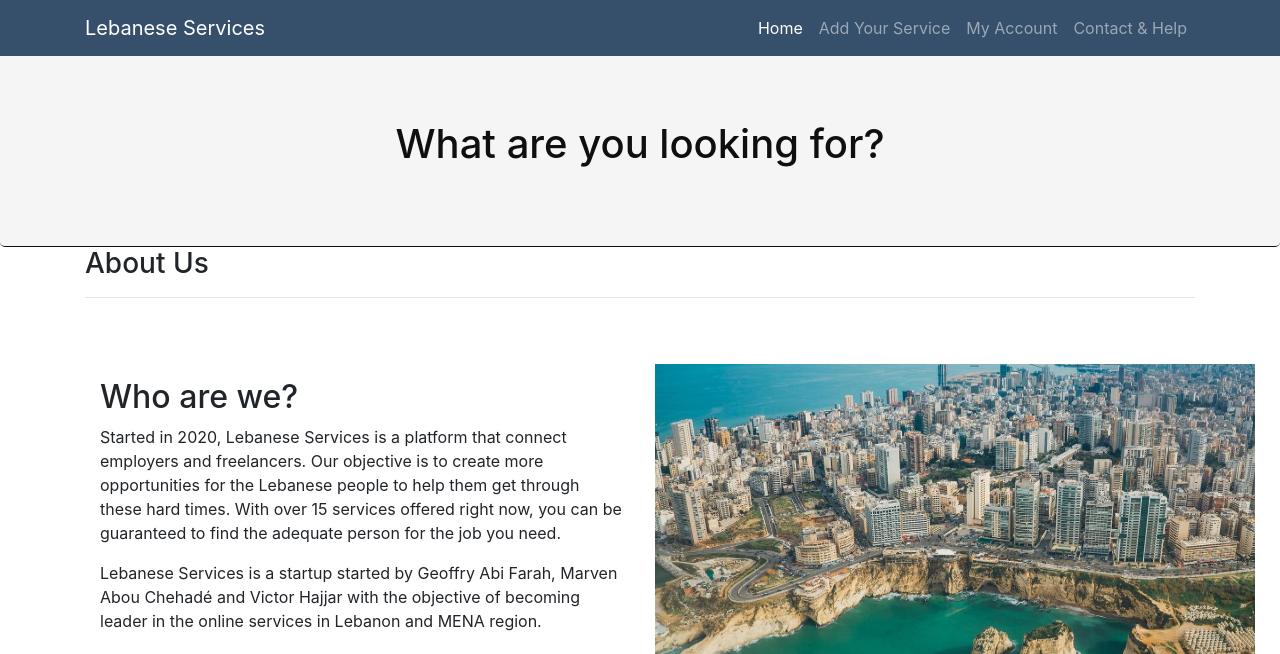
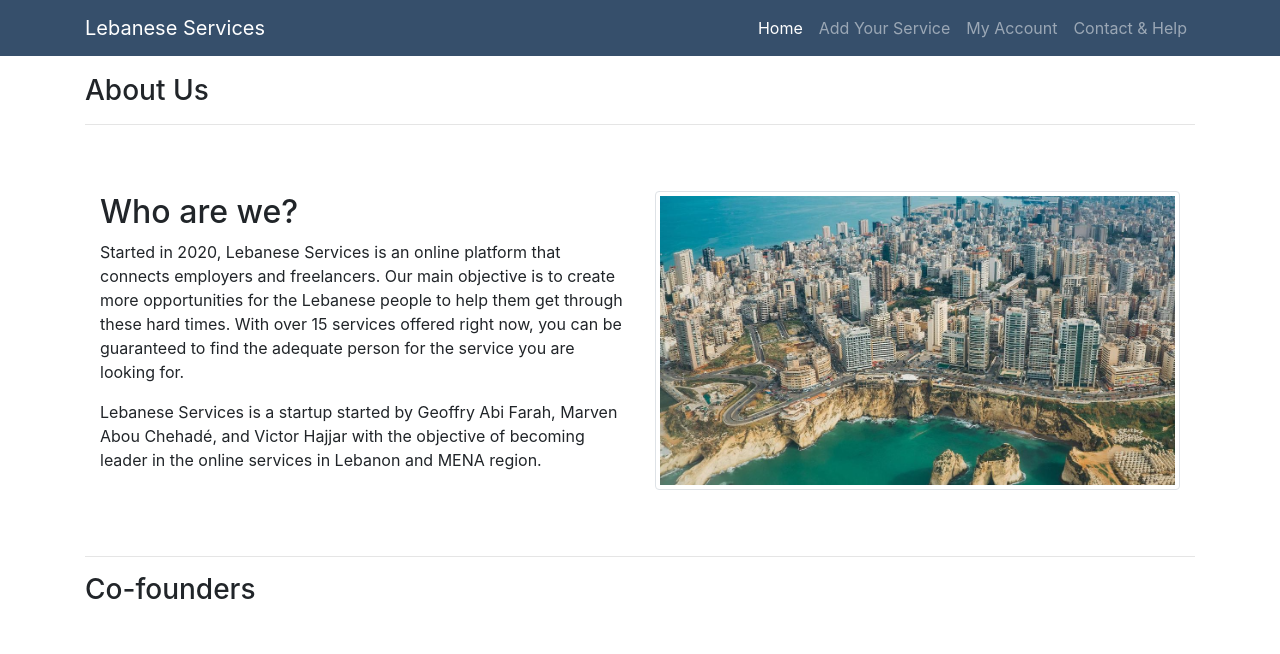
Before and after one commit to GeoffryAbiFarah/Lebanese-Services, a PHP site: page /aboutus.html in a window 1280 px wide. Shown: the top 654 px of the page. Run offline with PHP 8.4, Linux system fonts and the light colour scheme; some libraries are stand-ins or nearby versions.

Commit message:
about-us small modifications

```diff
--- a/aboutus.html
+++ b/aboutus.html
@@ -37,17 +37,20 @@
 
         </div>
     </nav>
-<!-- HEADER -->
+<!-- HEADER
     <header class="jumbotron">
         <div class="container">
             <div class="headerQuestion row justify-content-center">
                     <h1>What are you looking for?</h1>
             </div>
         </div>
-    </header>
+    </header> -->
 
 <!-- CONTENT About Us -->
     <div class="container">
+        <div class="row">
+            <div class="col-12"><br></div>
+        </div>
         <div class="row">
             <div class="col-12">
                <h3>About Us</h3>
@@ -56,28 +59,34 @@
         </div>
 
         <div class="row row-content align-items-center">
-            <div class="col-12 col-sm-6">
-                <h2>Who are we?</h2>
-                <p>Started in 2020, Lebanese Services is a platform that connect employers and freelancers. Our objective is to create more opportunities for the Lebanese people to help them get through these hard times. With over 15 services offered right now, you can be guaranteed to find the adequate person for the job you need.</p>
-                <p>Lebanese Services is a startup started by Geoffry Abi Farah, Marven Abou Chehadé and Victor Hajjar with the objective of becoming leader in the online services in Lebanon and MENA region.</p>
+            <div class="col-12 col-md-6">
+                <h2 class="mt-0">Who are we?</h2>
+                <p>Started in 2020, Lebanese Services is an online platform that connects employers and freelancers. Our main objective is to create more opportunities for the Lebanese people to help them get through these hard times. With over 15 services offered right now, you can be guaranteed to find the adequate person for the service you are looking for.</p>
+                <p>Lebanese Services is a startup started by Geoffry Abi Farah, Marven Abou Chehadé, and Victor Hajjar with the objective of becoming leader in the online services in Lebanon and MENA region.</p>
             </div>
-            <div class="col-12 col-sm-6 ">
-                <img src="images/lebanon.jpg" width="600" height="300">
+            <div class="col-12 col-md-6 ">
+                <img class="img-fluide img-thumbnail" width="100%" height="auto" src="images/lebanon.jpg" >
             </div>
         </div>
+        <hr>
 
+        <div class="row">
+            <div class="col-12">
+                <h3 class="mb-0">Co-founders</h3>
+            </div>
+        </div>
         <div class="row row-content align-items-center">
             <div class="col-12 col-sm-4 item">
-                <img src="images/geoffry.png" width="250" height="250">
-                <p class="caption">Geoffry Abi Farah</p>
+                <img class="img-fluide co-founders-imgs mb-2" src="images/geoffry.png" width="70%" height="auto">
+                <p class="caption"><b> Geoffry Abi Farah </b></p>
             </div>
             <div class="col-12 col-sm-4 item">
-                <img src="images/marven.png" width="250" height="250">
-                <p class="caption">Marven Abou Chehadé</p>
+                <img class="img-fluide co-founders-imgs mb-2" src="images/marven.png" width="70%" height="auto" >
+                <p class="caption"><b> Marven Abou Chehadé </b></p>
             </div>
             <div class="col-12 col-sm-4 item">
-                <img src="images/victor.png" width="250" height="250">
-                <p class="caption">Victor Hajjar</p>
+                <img class="img-fluide co-founders-imgs mb-2" src="images/victor.png" width="70%" height="auto">
+                <p class="caption "><b> Victor Hajjar </b></p>
             </div>
 
         </div>
--- a/css/styles.css
+++ b/css/styles.css
@@ -14,8 +14,6 @@
 .row-content {
   margin: 0px auto;
   padding: 50px 0px 50px 0px;
-  border-bottom: 1px ridge;
-  min-height: 400px;
 }
 
 .footer {
@@ -85,7 +83,6 @@ body {
   color: #0f0f0f;
 }
 
-
 ul {
   color: black;
 }
@@ -100,3 +97,14 @@ div.item {
 .caption {
   display: block;
 }
+
+.co-founders-imgs {
+  border-radius: 50%;
+  border: 2px solid #fff;
+  background: url(img/tiger.png) no-repeat;
+  -moz-box-shadow: 10px 10px 5px #ccc;
+  -webkit-box-shadow: 10px 10px 5px #ccc;
+  box-shadow: 8px 8px 5px #ccc;
+  /* -moz-border-radius: 25px; */
+  /* -webkit-border-radius: 25px; */
+}
```
Also changed, not shown: package-lock.json.
